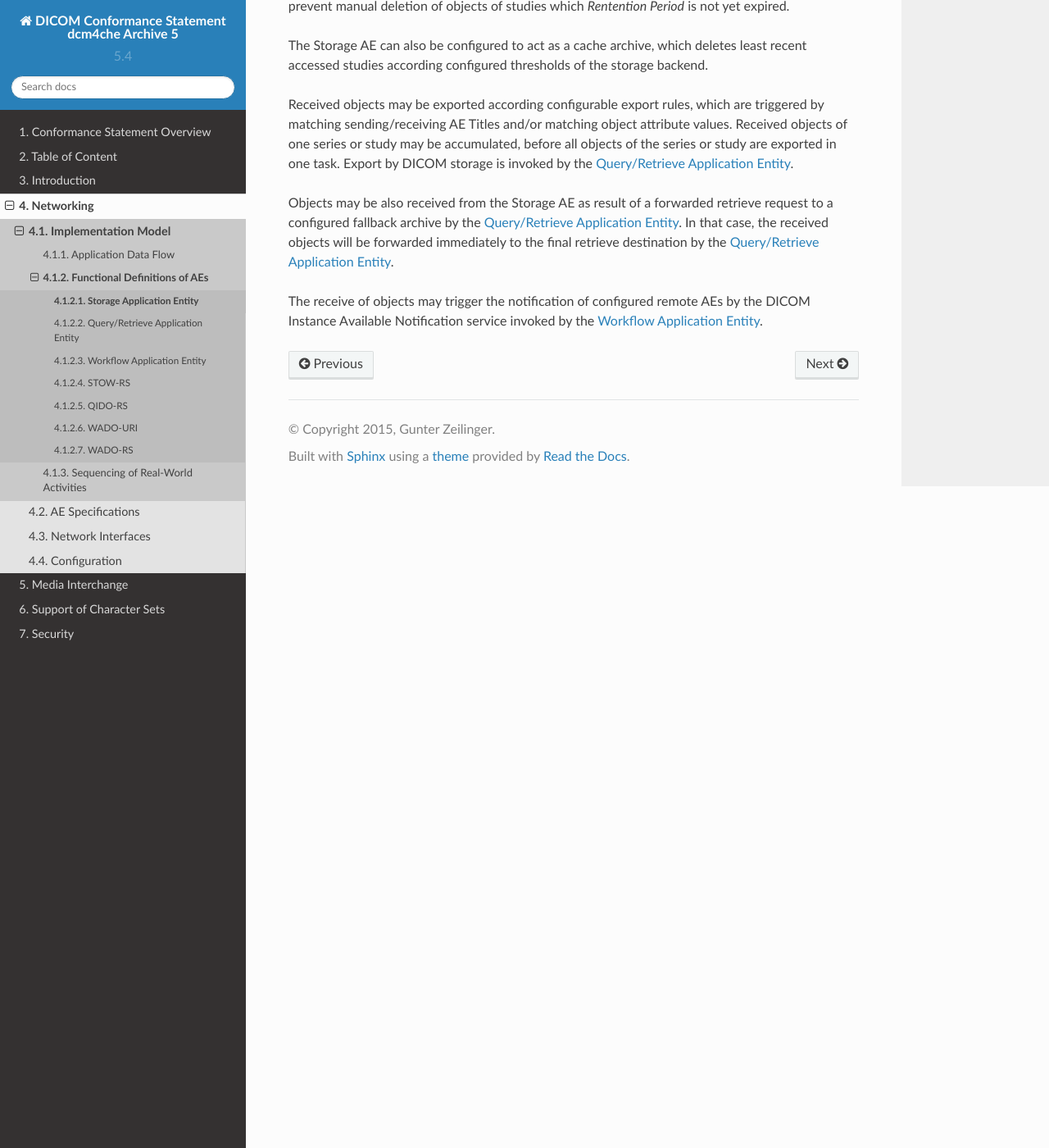
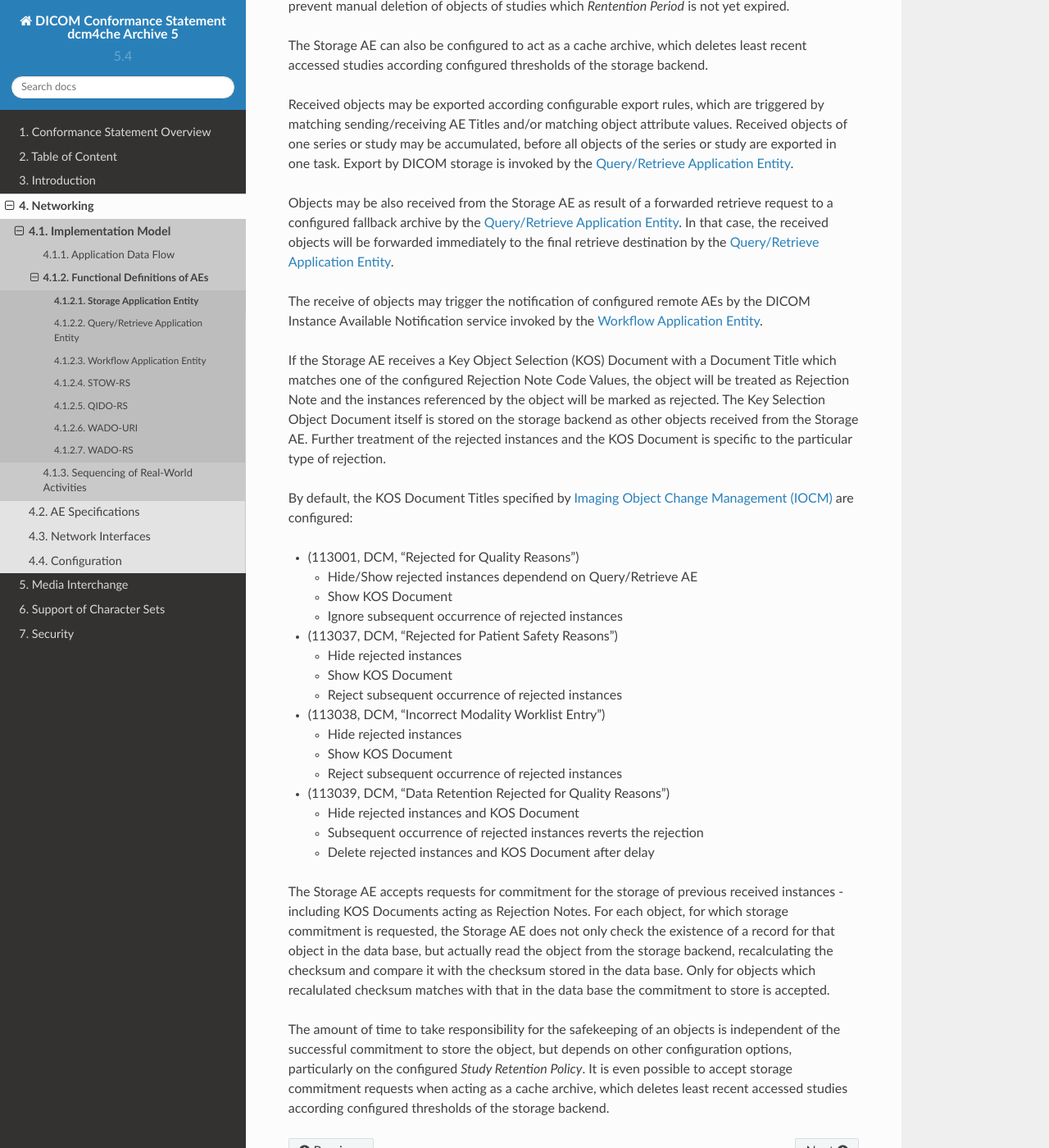
Before and after one commit to dcm4che/dcm4chee-arc-cs, a Sphinx documentation site: the page built from docs/networking/model/fktdefs/storage.rst, in a window 1280 px wide and 1400 px high, scrolled down 1172 px. Shown: the whole window at 82% size. Built offline with Sphinx 7.4.7 and the Read the Docs theme 2.0.0, drawn with Linux system fonts in a browser that asks for light colours.

Commit message:
Update storage.rst

```diff
--- a/docs/networking/model/fktdefs/storage.rst
+++ b/docs/networking/model/fktdefs/storage.rst
@@ -56,3 +56,44 @@
 
 The receive of objects may trigger the notification of configured remote AEs by the DICOM Instance Available
 Notification service invoked by the :doc:`workflow`.
+
+If the Storage AE receives a Key Object Selection (KOS) Document with a Document Title which matches one of the
+configured Rejection Note Code Values, the object will be treated as Rejection Note and the instances referenced
+by the object will be marked as rejected. The Key Selection Object Document itself is stored on the storage backend
+as other objects received from the Storage AE. Further treatment of the rejected instances and the KOS Document is
+specific to the particular type of rejection.
+
+By default, the KOS Document Titles specified by `Imaging Object Change Management (IOCM)
+<http://wiki.ihe.net/index.php/Imaging_Object_Change_Management>`_ are configured:
+
+- (113001, DCM, "Rejected for Quality Reasons")
+
+  - Hide/Show rejected instances dependend on Query/Retrieve AE
+  - Show KOS Document
+  - Ignore subsequent occurrence of rejected instances
+- (113037, DCM, "Rejected for Patient Safety Reasons")
+
+  - Hide rejected instances
+  - Show KOS Document
+  - Reject subsequent occurrence of rejected instances
+- (113038, DCM, "Incorrect Modality Worklist Entry")
+
+  - Hide rejected instances
+  - Show KOS Document
+  - Reject subsequent occurrence of rejected instances
+- (113039, DCM, "Data Retention Rejected for Quality Reasons")
+
+  - Hide rejected instances and KOS Document
+  - Subsequent occurrence of rejected instances reverts the rejection
+  - Delete rejected instances and KOS Document after delay
+
+The Storage AE accepts requests for commitment for the storage of previous received instances - including KOS Documents
+acting as Rejection Notes. For each object, for which storage commitment is requested, the Storage AE does not only
+check the existence of a record for that object in the data base, but actually read the object from the storage backend,
+recalculating the checksum and compare it with the checksum stored in the data base. Only for objects which recalulated
+checksum matches with that in the data base the commitment to store is accepted.
+
+The amount of time to take responsibility for the safekeeping of an objects is independent of the successful
+commitment to store the object, but depends on other configuration options, particularly on the configured
+*Study Retention Policy*. It is even possible to accept storage commitment requests when acting as a cache archive,
+which deletes least recent accessed studies according configured thresholds of the storage backend.
```
